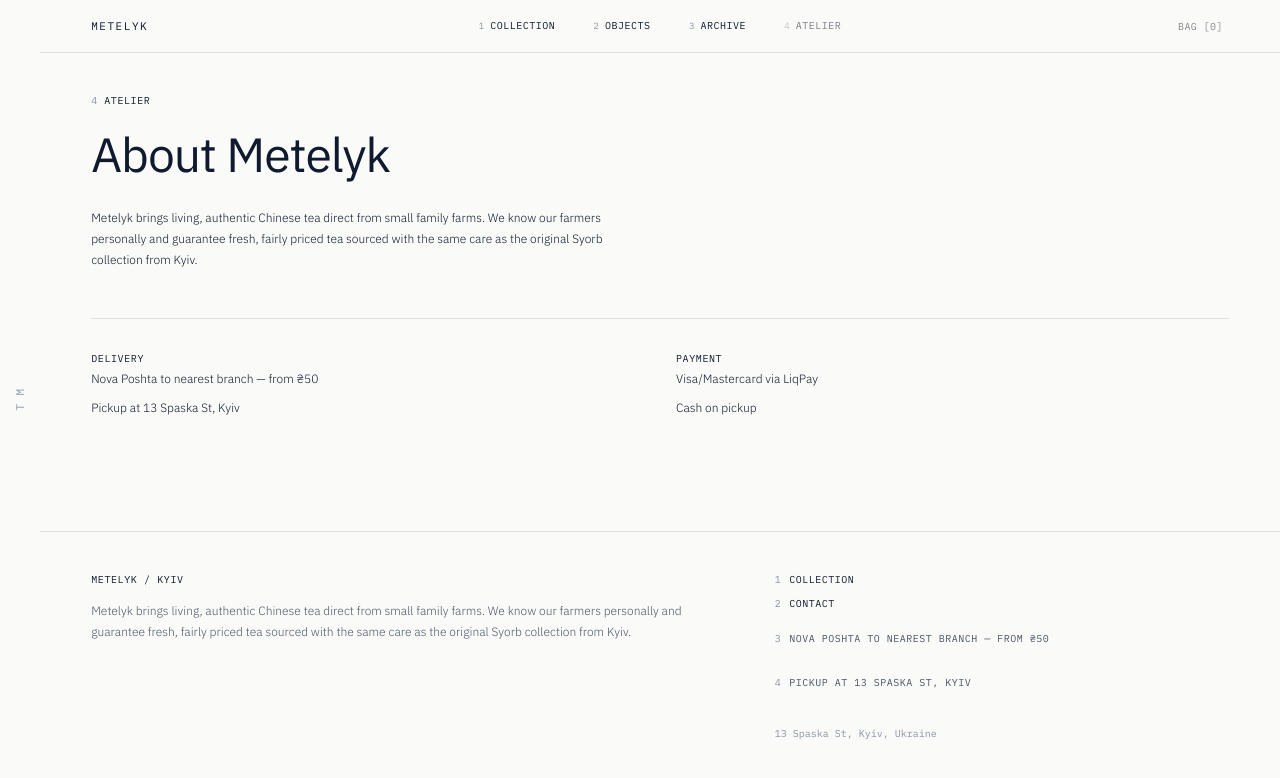
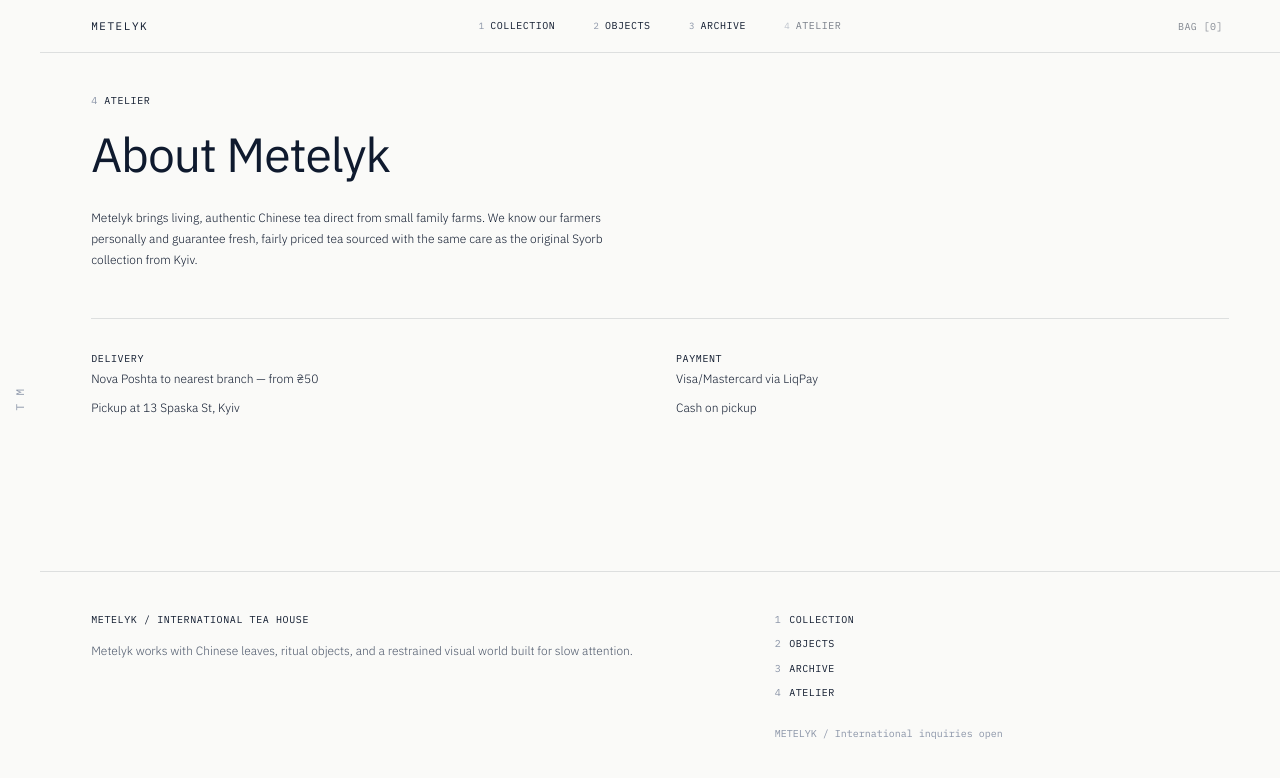
Before and after one commit to moonman89/metelyk, a React (Vite) app: page /about in a window 1280 px wide. Shown: the top 778 px of the page. Built offline with nearby package versions, Linux system fonts and the light colour scheme.

Commit message:
Remove Kyiv references from footer

```diff
--- a/src/components/Footer.tsx
+++ b/src/components/Footer.tsx
@@ -2,28 +2,29 @@
 import { catalog } from "@/data/catalog";
 
 export function Footer() {
-  const { delivery_en } = catalog.pages;
   return (
     <footer className="site-footer">
       <div className="footer-inner">
         <div className="footer-manifesto">
-          <p className="label-xs">Metelyk / Kyiv</p>
-          <p className="body-small">{catalog.pages.about_en}</p>
+          <p className="label-xs">Metelyk / International Tea House</p>
+          <p className="body-small">
+            Metelyk works with Chinese leaves, ritual objects, and a restrained visual world built for slow attention.
+          </p>
         </div>
         <div className="footer-links">
           <Link to="/catalog" className="footer-link">
             <span>1</span> Collection
           </Link>
+          <Link to="/teaware" className="footer-link">
+            <span>2</span> Objects
+          </Link>
+          <Link to="/archive" className="footer-link">
+            <span>3</span> Archive
+          </Link>
           <Link to="/about" className="footer-link">
-            <span>2</span> Contact
+            <span>4</span> Atelier
           </Link>
-          <p className="footer-link static">
-            <span>3</span> {delivery_en.nova_poshta}
-          </p>
-          <p className="footer-link static">
-            <span>4</span> {delivery_en.pickup}
-          </p>
-          <p className="footer-meta">{catalog.brand.address_en}</p>
+          <p className="footer-meta">{catalog.brand.name.toUpperCase()} / International inquiries open</p>
         </div>
       </div>
     </footer>
```
